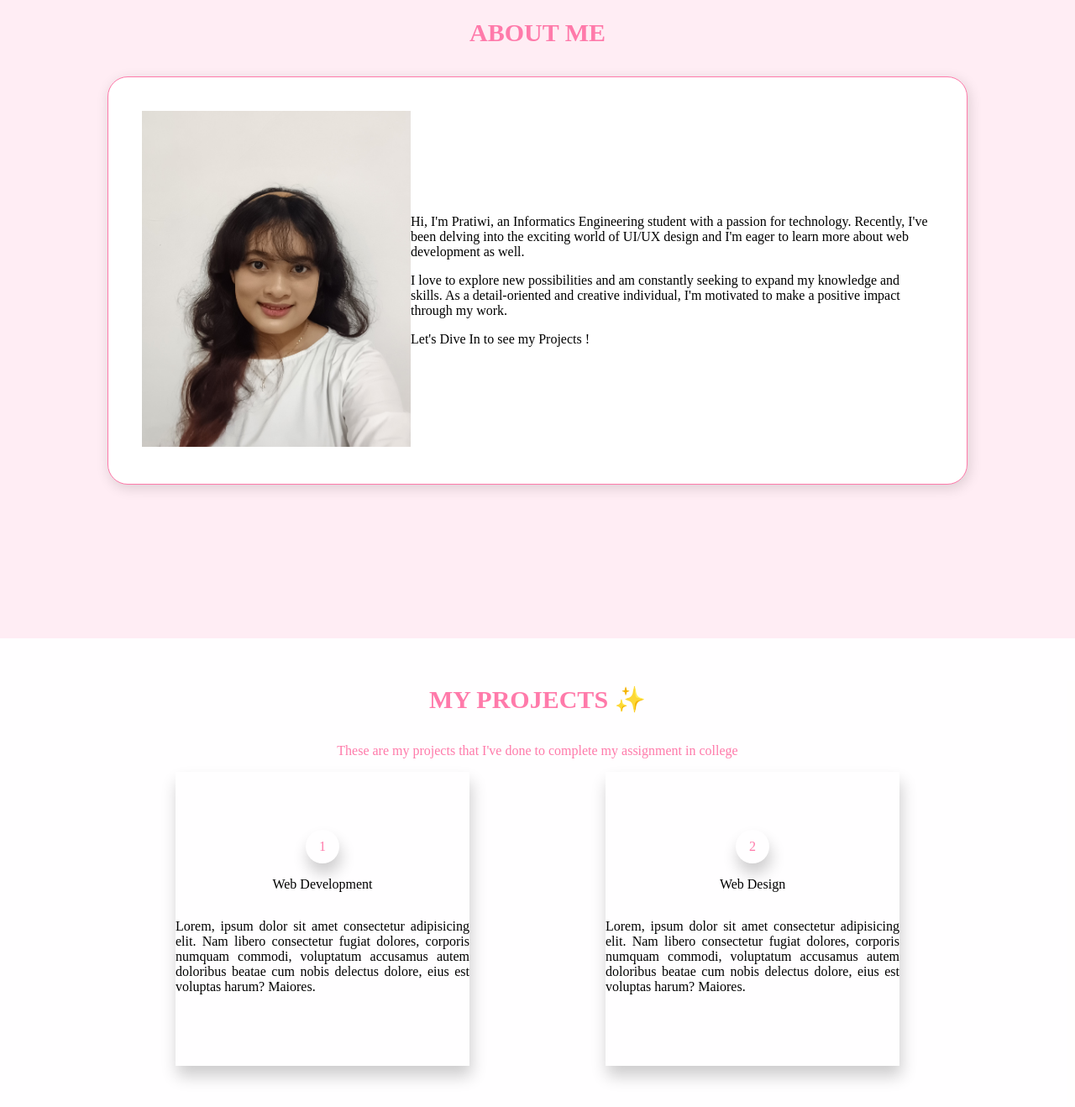
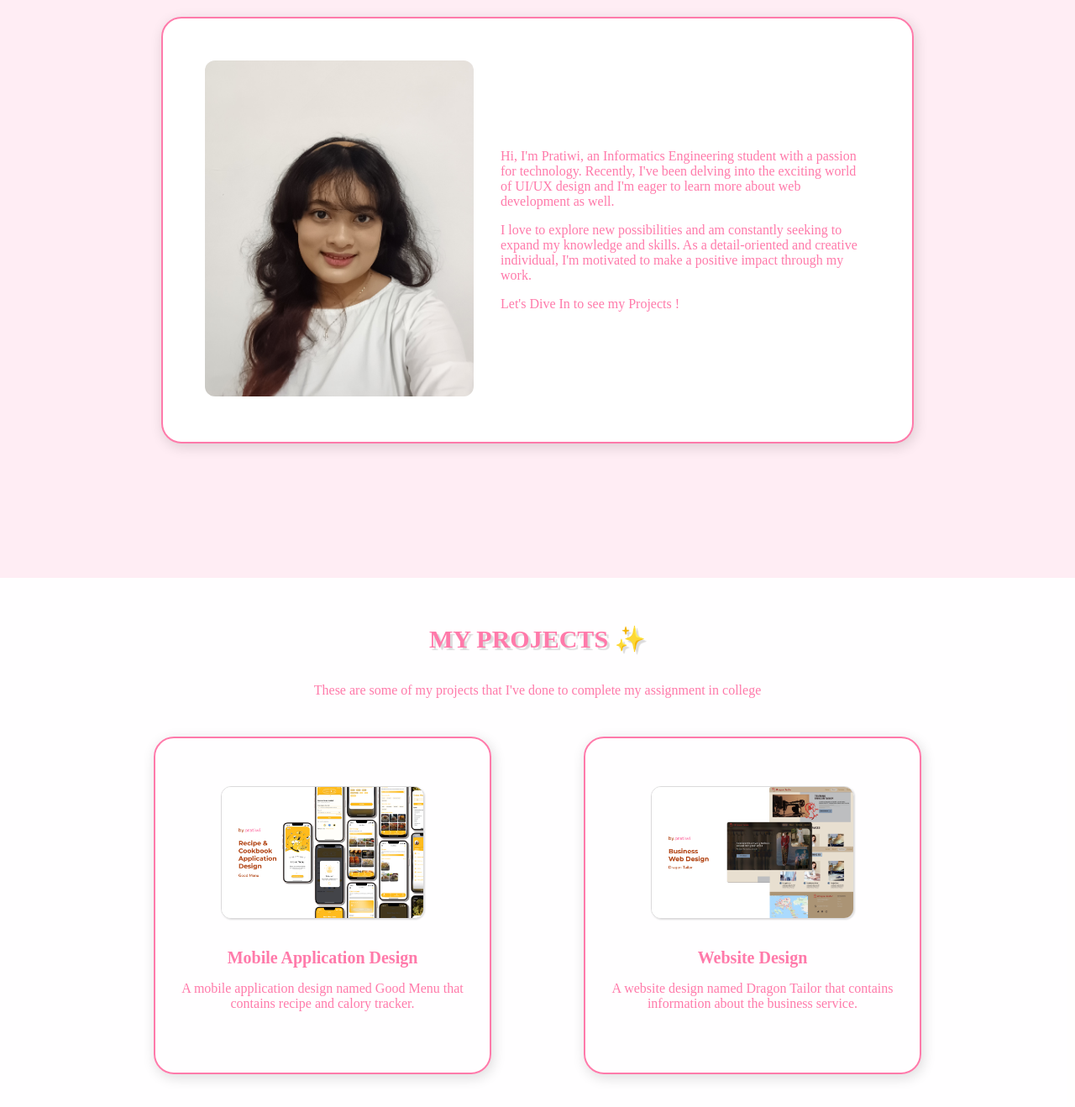
Before and after one commit to phcdm/webprofile_pratiwi, a plain HTML site: page C_Afternoon_Pratiwi Hasiany/index.html in a window 1280 px wide. Shown: the part 714-2032 px from the top of the page at 84% size. Drawn offline with Linux system fonts and the light colour scheme.

Commit message:
[modify] file index.html & style.css

```diff
--- a/C_Afternoon_Pratiwi Hasiany/index.html
+++ b/C_Afternoon_Pratiwi Hasiany/index.html
@@ -32,7 +32,7 @@
     <section id="about">
         <div class="about">
             <div class="about-desc">
-                <p>ABOUT ME</p>
+                <p>ABOUT ME 👀</p>
             </div>
 
             <div class="row">
@@ -52,24 +52,20 @@
         <div class="projects">
             <div class="projects-desc">
                 <p>MY PROJECTS ✨</p>
-                <p>These are my projects that I've done to complete my assignment in college</p>
+                <p>These are some of my projects that I've done to complete my assignment in college</p>
             </div>
 
             <div class="box-container">
                 <div class="box-1">
-                    <span>1</span>
-                    <p>Web Development</p>
-                    <p>Lorem, ipsum dolor sit amet consectetur adipisicing elit. Nam libero consectetur fugiat dolores,
-                        corporis numquam commodi, voluptatum accusamus autem doloribus beatae cum nobis delectus dolore,
-                        eius est voluptas harum? Maiores.</p>
+                    <img src="../C_Afternoon_Pratiwi Hasiany/assets/mobiledesign.jpg" alt="mobile UI design">
+                    <p>Mobile Application Design</p>
+                    <p>A mobile application design named Good Menu that contains recipe and calory tracker.</p>
                 </div>
 
                 <div class="box-2">
-                    <span>2</span>
-                    <p>Web Design</p>
-                    <p>Lorem, ipsum dolor sit amet consectetur adipisicing elit. Nam libero consectetur fugiat dolores,
-                        corporis numquam commodi, voluptatum accusamus autem doloribus beatae cum nobis delectus dolore,
-                        eius est voluptas harum? Maiores.</p>
+                    <img src="../C_Afternoon_Pratiwi Hasiany/assets/webdesign.jpg" alt="web UI design">
+                    <p>Website Design</p>
+                    <p>A website design named Dragon Tailor that contains information about the business service. </p>
                 </div>
             </div>
         </div>
--- a/C_Afternoon_Pratiwi Hasiany/style.css
+++ b/C_Afternoon_Pratiwi Hasiany/style.css
@@ -19,7 +19,7 @@ nav {
     align-items: center;
     height: 60px;
     background-color: #ff7aab26;
-    /*box-shadow: 2px 2px 12px rgba(0, 0, 0, 0.2);*/
+    box-shadow: 2px 2px 8px #00000024;
     padding: 0px 5%;
 }
 
@@ -29,9 +29,9 @@ nav ul {
 
 nav ul li a {
     margin: 42px;
-    color: #AF3D0B;
+    color: #FF7AAA;
     font-size: 16px;
-    font-weight: 650px;
+    font-weight: 650;
 }
 
 nav ul li a:hover {
@@ -50,18 +50,23 @@ span{
 
 #home {
     width: 100%;
-    height: 85vh;
+    height: 76vh;
     position: relative;
 }
 
 .home {
+    margin: 80px;
     background-color: white;
     width: auto;
     height: auto;
-    border: 1px solid #FF7AAA;
+    border: 2px solid #FF7AAA;
     border-radius: 24px;
-    box-shadow: 2px 4px 16px #00000024;
+    box-shadow: 2px 4px 16px #ffb6d1a0;
     padding: 50px;
+    position: absolute;
+    left: 10%;
+    right: 10%;
+    /* transform: translate(0,30%); */
 }
 
 .home p {
@@ -102,39 +107,43 @@ span{
     color: #FF7AAA;
     font-size: 30px;
     text-align: center;
+    text-shadow: 3px 3px 1px #00000024;
     margin-bottom: 35px;
 }
 
 .row {
-    /* margin: 30px; */
-    padding: 40px;
     display: flex;
-    justify-content: space-around;
+    justify-content: space-between;
+    align-items: center;
+    border-color: #FF7AAA;
+    margin: 0px;
+    background-color: white;
     width: auto;
     height: auto;
-    background-color: white;
+    border: 2px solid #FF7AAA;
+    border-radius: 24px;
     box-shadow: 2px 4px 16px #00000024;
-    border-color: #FF7AAA;
-    border-style: solid;
-    border-width: 1px;
-    border-radius: 24px;
-    align-items: center;
-    margin: 0 auto;
-
+    padding: 50px;
+    position: absolute;
+    left: 15%;
+    right: 15%;
 }
 
 .row .column-1 img{
     width: 320px;
     height: auto;
+    border-radius: 12px;
 }
 
 .row .column-2 p {
     text-align: left;
+    color: #FF7AAA;
+    margin-left: 32px;
 }
 
 /* Skill */
 .projects {
-    height: 65vh;
+    height: 76vh;
     background-color: #ffeaf210;
     padding: 2% 10% 10%;
 }
@@ -149,6 +158,7 @@ span{
     font-size: 30px;
     text-align: center;
     margin-bottom: 35px;
+    text-shadow: 3px 3px 1px #00000024;
 }
 
 .projects-desc p:nth-child(2) {
@@ -164,32 +174,40 @@ span{
 
 .box-1,
 .box-2 {
+    color: #FF7AAA;
     width: 350px;
     height: 350px;
-    box-shadow: 2px 12px 18px rgba(0, 0, 0, 0.2);
+    padding: 24px;
+    border-radius: 24px;
+    border: 2px solid #FF7AAA;
+    text-align: center;
+    box-shadow: 2px 4px 16px #00000024;
     align-items: center;
     justify-content: center;
     display: flex;
     flex-direction: column;
-    margin: 0px 5px;
+    margin: 30px;
 }
 
-.box-1 span,
-.box-2 span {
-    width: 40px;
-    height: 40px;
-    border-radius: 50%;
-    box-shadow: 2px 12px 18px rgba(0, 0, 0, 0.2);
-    align-items: center;
-    justify-content: center;
-    display: flex;
-    flex-direction: column;
-    margin: 0px 5px;
+.box-1 img, .box-2 img{
+    width: 240px;
+    height: auto;
+    border-radius: 12px;
+    border: 1px solid #00000024;
+    box-shadow: 1px 1px 2px #00000024;
+    margin-bottom: 15px;
+}
+
+.box-1 p:nth-child(2), .box-2 p:nth-child(2){
+    font-weight: 800;
+    font-size: 20px;
+    margin-bottom: 0px;
 }
 
 .contact {
     height: 30vh;
     padding: 2% 10% 10%;
+    background-color: #ffc2d94d;
 }
 
 .contact-title {
@@ -199,6 +217,7 @@ span{
     font-size: 30px;
     text-align: center;
     margin-bottom: 35px;
+    text-shadow: 3px 3px 1px #00000024;
 }
 
 .box-contact {
@@ -207,6 +226,7 @@ span{
     justify-content: space-around;
     width: auto;
     height: auto;
+    background-color: white;
     box-shadow: 2px 4px 16px #00000024;
     border-color: #FF7AAA;
     border-style: solid;
@@ -216,11 +236,12 @@ span{
     margin: 0px 10px;
 }
 
-.contact-1,
-.contact-2,
-.contact-3,
-a {
+.contact-1,.contact-2,.contact-3,a {
     color: #FF7AAA;
     text-align: center;
     text-decoration: none;
 }
+
+div p a:hover{
+    color: #AF3D0B;
+}
```
